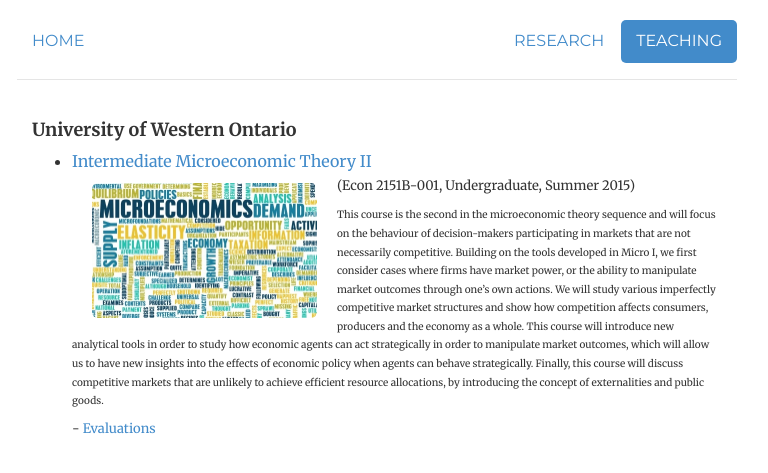
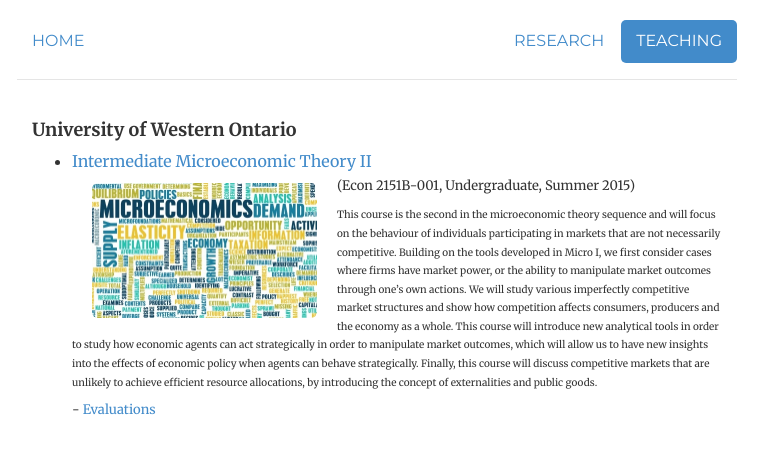
Before and after one commit to morihiroaki/morihiroaki.github.io, a Jekyll site: the page built from teaching.html, in a window 1280 px wide. Shown: the top 473 px of the page, without its empty margins (263-1031 px from the left). Built offline with Jekyll 4.4.1, drawn with Linux system fonts in a browser that asks for light colours.

Commit message:
Update teaching.html

```diff
--- a/teaching.html
+++ b/teaching.html
@@ -12,7 +12,7 @@
 <img  class="img-rounded" src="files/micro_image.jpg" height="135" width="225" style='float: left;' hspace="20" vspace="10">
 <p><font size="2">(Econ 2151B-001, Undergraduate, Summer 2015)  </p>
 <p><font size="1">This course is the second in the microeconomic theory sequence and will focus on the behaviour of
-         decision-makers participating in markets that are not necessarily competitive. Building on the tools developed
+         individuals participating in markets that are not necessarily competitive. Building on the tools developed
          in Micro I, we first consider cases where firms have market power, or the ability to manipulate market outcomes
          through one’s own actions. We will study various imperfectly competitive market structures and show how competition
          affects consumers, producers and the economy as a whole. This course will introduce new analytical tools in order to
```
